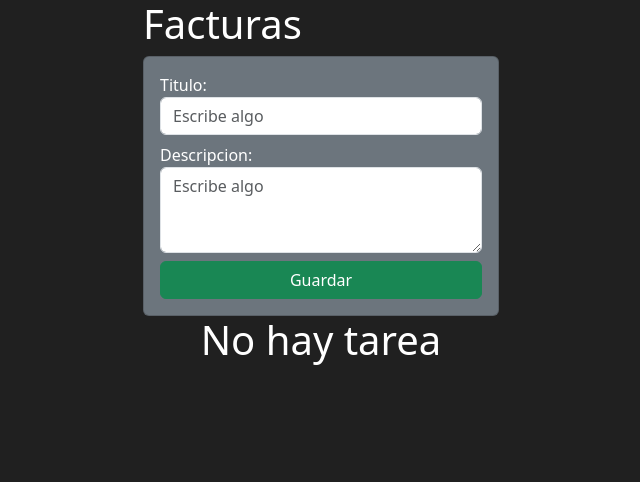
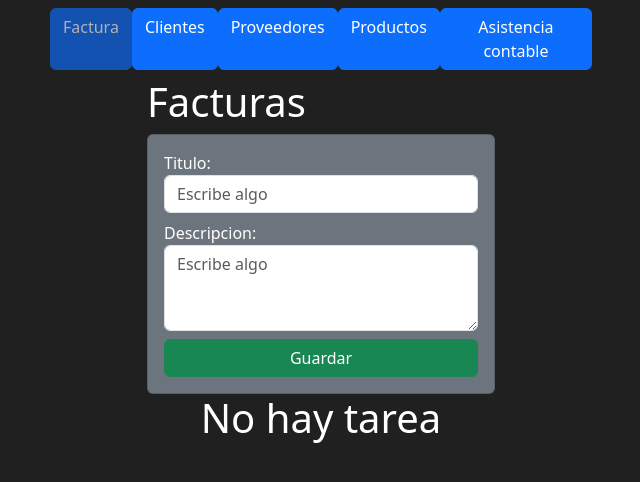
Before and after one commit to Jecordo/ProyectoTamali, a Django app: page /gestor/ in a window 1280 px wide. Shown: the top 482 px of the page, without its empty margins (319-959 px from the left). Run offline with Django 4.2, Linux system fonts and the light colour scheme; data that the repository does not hold is empty.

Commit message:
Primer spring

```diff
--- a/gestor/templates/facturas.html
+++ b/gestor/templates/create_factura.html
@@ -12,8 +12,24 @@
 <body>
 
     <div class="container">
+
+    <div class="container">
+        <div class="row">
+            <div class="col-md-6 offset-md-3 d-flex p-2 justify-content-center">
+                <a href="{% url 'facturas' %}" class="btn btn-primary disabled">Factura</a>
+                <a href="{% url 'Productos' %}" class="btn btn-primary">Clientes</a>
+                <a href="{% url 'Clientes' %}" class="btn btn-primary">Proveedores</a>
+                <a href="{% url 'Provedores' %}" class="btn btn-primary">Productos</a>
+                <a href="{% url 'Asistencia_contable' %}" class="btn btn-primary">Asistencia contable</a>
+            </div>
+        </div>
+    </div>
+
+    <div class="container">
         <div class="row">
             <div class="col-md-4 offset-md-4">
+
+
 
                 <h1 class="display-6">Facturas</h1>
 
@@ -50,5 +66,7 @@
         </div>
     </div>
 
+    </div>
+
 </body>
 </html>
--- a/gestor/urls.py
+++ b/gestor/urls.py
@@ -3,8 +3,12 @@ from .views import create_factura, facturas, delete_factura, ver_facturas
 
 
 urlpatterns = [
-    path('', facturas),
+    path('', facturas, name='facturas'),
     path('facturar/', create_factura, name='Create_factura'),
     path('ver_factura/', ver_facturas, name='Ver_facturas'),
+    path('productos/', ver_facturas, name='Productos'),
+    path('cleinte/', ver_facturas, name='Clientes'),
+    path('proveedor/', ver_facturas, name='Provedores'),
+    path('asistencia_contable/', ver_facturas, name='Asistencia_contable'),
     path('delete_factura/<int:factu_id>/', delete_factura, name='Delete_factura'),
 ]
--- a/gestor/views.py
+++ b/gestor/views.py
@@ -4,7 +4,7 @@ from .models import persona
 # Create your views here.
 def facturas(request):
     factu = persona.objects.all()
-    return render(request, 'facturas.html', {"personas": factu })
+    return render(request, 'create_factura.html', {"personas": factu })
 
 def create_factura(request):
     factu = persona(title=request.POST['title'], description=request.POST['description'])
```
